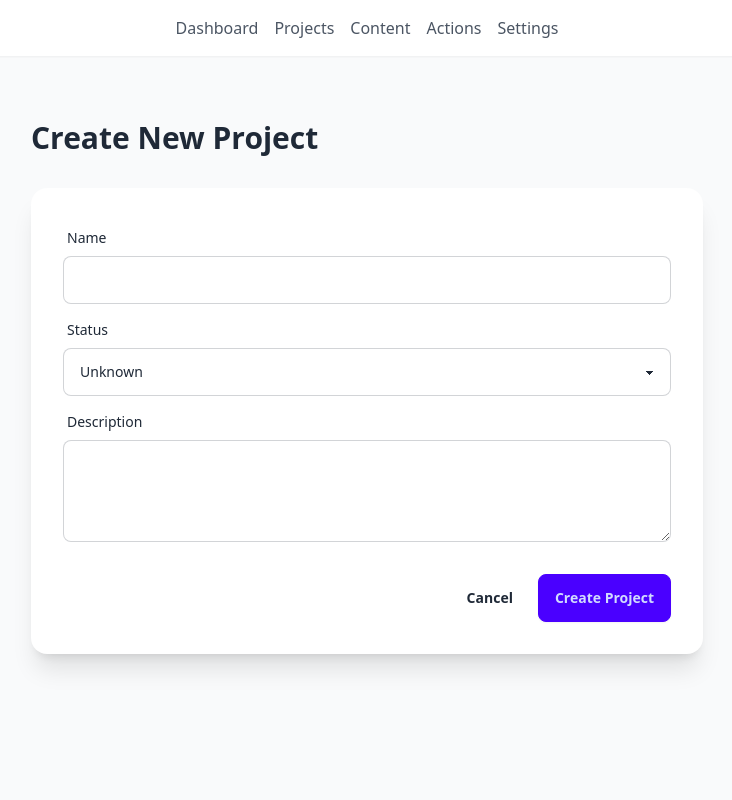
After one commit to koljapluemer/side-project-management, a Django app: page /projects/create/ in a window 1280 px wide. The commit adds this page. Shown: the whole page, without its empty margins (273-1005 px from the left). Run offline with Django 5.2, Linux system fonts and the light colour scheme; some libraries are stand-ins or nearby versions.

Commit message:
imrpove project list and allow editing projects

```diff
--- a/cms/templates/base.html
+++ b/cms/templates/base.html
@@ -18,28 +18,41 @@
   </head>
   <body class="min-h-screen flex flex-col bg-gray-50">
     <header class="bg-white shadow-sm">
-      <nav class="container mx-auto px-4 py-4">
-        <div class="flex justify-between items-center">
-          <a href="{% url 'project_list' %}" class="text-xl font-bold text-gray-800">Sideproject Management</a>
-          <div class="space-x-4">
-            <a href="{% url 'project_list' %}" class="text-gray-600 hover:text-gray-900">Projects</a>
-            <a href="{% url 'content_list' %}" class="text-gray-600 hover:text-gray-900">Content</a>
-            <a href="{% url 'actions' %}" class="text-gray-600 hover:text-gray-900">Actions</a>
-            <a href="{% url 'settings' %}" class="text-gray-600 hover:text-gray-900">Settings</a>
-          </div>
-        </div>
+      <nav class="flex justify-center gap-4 items-center px-4 py-4">
+        <a
+          href="{% url 'dashboard' %}"
+          class="text-gray-600 hover:text-gray-900"
+          >Dashboard</a
+        >
+        <a
+          href="{% url 'project_list' %}"
+          class="text-gray-600 hover:text-gray-900"
+          >Projects</a
+        >
+        <a
+          href="{% url 'content_list' %}"
+          class="text-gray-600 hover:text-gray-900"
+          >Content</a
+        >
+        <a href="{% url 'actions' %}" class="text-gray-600 hover:text-gray-900"
+          >Actions</a
+        >
+        <a href="{% url 'settings' %}" class="text-gray-600 hover:text-gray-900"
+          >Settings</a
+        >
       </nav>
     </header>
 
     <!-- Toast Container -->
     <div class="toast toast-top toast-end z-50">
-      {% if messages %}
-        {% for message in messages %}
-          <div class="alert {% if message.tags == 'error' %}alert-error{% else %}alert-success{% endif %} cursor-pointer" onclick="this.remove()">
-            <span>{{ message }}</span>
-          </div>
-        {% endfor %}
-      {% endif %}
+      {% if messages %} {% for message in messages %}
+      <div
+        class="alert {% if message.tags == 'error' %}alert-error{% else %}alert-success{% endif %} cursor-pointer"
+        onclick="this.remove()"
+      >
+        <span>{{ message }}</span>
+      </div>
+      {% endfor %} {% endif %}
     </div>
 
     <!-- Main Content -->
@@ -49,9 +62,9 @@
 
     <script>
       // Auto-hide toasts after 3 seconds
-      document.addEventListener('DOMContentLoaded', function() {
-        const toasts = document.querySelectorAll('.alert');
-        toasts.forEach(toast => {
+      document.addEventListener("DOMContentLoaded", function () {
+        const toasts = document.querySelectorAll(".alert");
+        toasts.forEach((toast) => {
           setTimeout(() => {
             toast.remove();
           }, 3000);
--- /dev/null
+++ b/cms/templates/projects/create_update.html
@@ -0,0 +1,74 @@
+{% extends "base.html" %}
+
+{% block content %}
+<div class="container mx-auto px-4 py-8">
+    <div class="max-w-2xl mx-auto">
+        <h1 class="text-3xl font-bold mb-8">
+            {% if object %}
+                Edit Project
+            {% else %}
+                Create New Project
+            {% endif %}
+        </h1>
+
+        <form method="post" class="card bg-base-100 shadow-xl">
+            {% csrf_token %}
+            <div class="card-body">
+                <!-- Name Field -->
+                <div class="form-control">
+                    <label class="label" for="name">
+                        <span class="label-text">Name</span>
+                    </label>
+                    <input type="text"
+                           id="name"
+                           name="name"
+                           value="{{ name }}"
+                           class="input input-bordered w-full {% if messages and not name %}input-error{% endif %}"
+                           required>
+                    {% if messages and not name %}
+                    <div class="text-error text-sm mt-1">
+                        Project name is required
+                    </div>
+                    {% endif %}
+                </div>
+
+                <!-- Status Field -->
+                <div class="form-control">
+                    <label class="label" for="status">
+                        <span class="label-text">Status</span>
+                    </label>
+                    <select id="status" name="status" class="select select-bordered w-full">
+                        {% for value, label in status_choices %}
+                        <option value="{{ value }}" {% if status == value %}selected{% endif %}>
+                            {{ label }}
+                        </option>
+                        {% endfor %}
+                    </select>
+                </div>
+
+                <!-- Description Field -->
+                <div class="form-control">
+                    <label class="label" for="description">
+                        <span class="label-text">Description</span>
+                    </label>
+                    <textarea id="description"
+                              name="description"
+                              class="textarea textarea-bordered w-full"
+                              rows="3">{{ description }}</textarea>
+                </div>
+
+                <div class="card-actions justify-end mt-6">
+                    <a href="{% url 'project_list' %}" class="btn btn-ghost">Cancel</a>
+                    <button type="submit" class="btn btn-primary">
+                        {% if object %}
+                            Update Project
+                        {% else %}
+                            Create Project
+                        {% endif %}
+                    </button>
+                </div>
+            </div>
+        </form>
+    </div>
+</div>
+{% endblock %}
--- a/cms/urls.py
+++ b/cms/urls.py
@@ -1,6 +1,7 @@
 from django.urls import path
 from cms.views.settings.view import settings_view
-from cms.views.projects.list.list import ProjectListView
+from cms.views.projects.list import ProjectListView
+from cms.views.projects.create_update import ProjectCreateUpdateView
 from cms.views.content.check_tiktok import check_tiktok_view
 from cms.views.actions.actions import actions_view
 from cms.views.content.list import ContentListView
@@ -10,6 +11,8 @@ from cms.views.dashboard.dashboard import DashboardView
 urlpatterns = [
     path('', DashboardView.as_view(), name='dashboard'),
     path('projects/', ProjectListView.as_view(), name='project_list'),
+    path('projects/create/', ProjectCreateUpdateView.as_view(), name='project_create'),
+    path('projects/<int:pk>/update/', ProjectCreateUpdateView.as_view(), name='project_update'),
     path('settings/', settings_view, name='settings'),
     path('check-tiktok/', check_tiktok_view, name='check_tiktok'),
     path('check-twitter/', check_twitter_view, name='check_twitter'),
--- /dev/null
+++ b/cms/views/projects/create_update.py
@@ -0,0 +1,54 @@
+from django.views.generic import View
+from django.shortcuts import render, redirect, get_object_or_404
+from django.urls import reverse_lazy
+from django.contrib import messages
+from cms.models import Project, ProjectStatus
+
+class ProjectCreateUpdateView(View):
+    template_name = 'projects/create_update.html'
+    success_url = reverse_lazy('project_list')
+
+    def get(self, request, pk=None):
+        project = get_object_or_404(Project, pk=pk) if pk else None
+        context = {
+            'object': project,
+            'status_choices': ProjectStatus.choices,
+            'name': project.name if project else '',
+            'status': project.status if project else ProjectStatus.UNKNOWN,
+            'description': project.description if project else '',
+        }
+        return render(request, self.template_name, context)
+
+    def post(self, request, pk=None):
+        project = get_object_or_404(Project, pk=pk) if pk else None
+
+        name = request.POST.get('name', '').strip()
+        status = request.POST.get('status', ProjectStatus.UNKNOWN)
+        description = request.POST.get('description', '').strip()
+
+        # Basic validation
+        if not name:
+            messages.error(request, 'Project name is required')
+            return self.get(request, pk)
+
+        try:
+            if project:
+                # Update existing project
+                project.name = name
+                project.status = status
+                project.description = description
+                project.save()
+                messages.success(request, 'Project updated successfully!')
+            else:
+                # Create new project
+                Project.objects.create(
+                    name=name,
+                    status=status,
+                    description=description
+                )
+                messages.success(request, 'Project created successfully!')
+
+            return redirect(self.success_url)
+        except Exception as e:
+            messages.error(request, f'Error saving project: {str(e)}')
+            return self.get(request, pk)
--- a/cms/views/projects/list/list.py
+++ b/cms/views/projects/list.py
@@ -3,7 +3,7 @@ from cms.models import Project
 
 class ProjectListView(ListView):
     model = Project
-    template_name = 'projects/list/list.html'
+    template_name = 'projects/list.html'
     context_object_name = 'projects'
 
     def get_queryset(self):
```
Also changed, not shown: cms/templates/projects/list.html (added, +83 -0 lines), cms/templates/projects/list/list.html (deleted, +0 -38 lines), cms/views/projects/delete.py (added), 3 other files.
